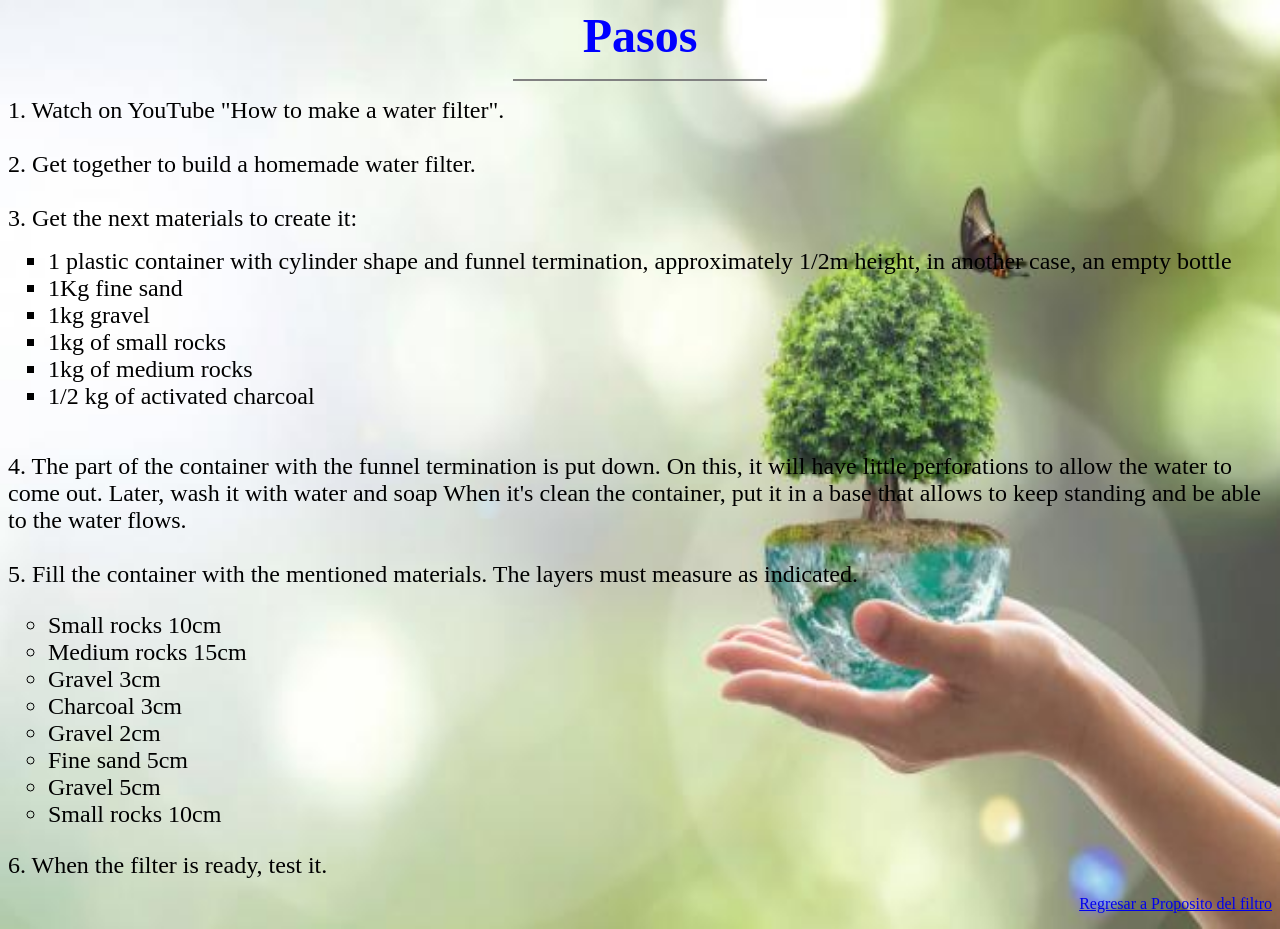
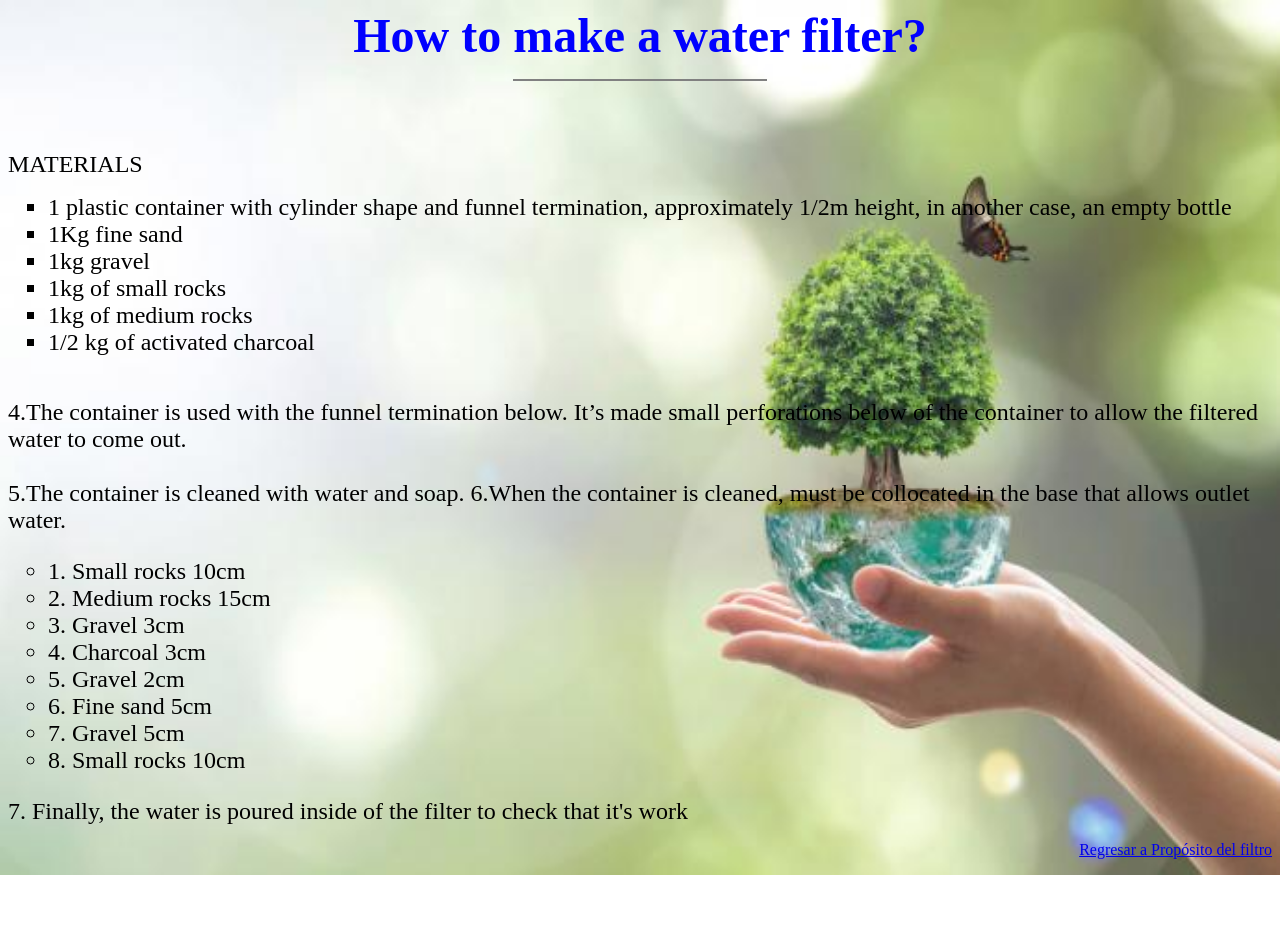
Before and after one commit to IsraVargas/filtro, a plain HTML site: page pasos.html in a window 1280 px wide. After the commit the page ends 875 px from the top, so only its background shows below. Drawn offline with Linux system fonts and the light colour scheme.

Commit message:
Update pasos.html

```diff
--- a/pasos.html
+++ b/pasos.html
@@ -3,13 +3,12 @@
 <title>filtro de agua</title
 </head>
 <body style="background-image: url('medioambiente.jpg');background-repeat: no-repeat; background-size: 100% 100%;">
-<p align="center"><b><font size="8" color="blue">Pasos</font></b></p>
+<p align="center"><b><font size="8" color="blue">How to make a water filter?</font></b></p>
 <hr noshade width="20%" size=2></hr>
 <p align="justify"><font size="5">
-1. Watch on YouTube "How to make a water filter".<br><br>
-2. Get together to build a homemade water filter.<br>
-<br>
-3. Get the next materials to create it:<br>
+<br><br>
+
+MATERIALS<br>
 
 <ul>
 <li type="square">1 plastic container with cylinder shape and funnel termination, approximately 1/2m height, in another case, an empty bottle
@@ -24,27 +23,26 @@
 <li type="square">1/2 kg of activated charcoal
 
 </li></ul><br>
-4. The part of the container with the funnel termination is put down. On this, it will have little perforations to allow the water to come out. Later, wash it with water and soap
-When it's clean the container, put it in a base that allows to keep standing and be able to the water flows.<br><br>
+4.The container is used with the funnel termination below. It’s made small perforations below of the container to allow the filtered water to come out. <br><br>
 
-5.
-Fill the container with the mentioned materials. The layers must measure as indicated.
+5.The container is cleaned with water and soap.
+6.When the container is cleaned, must be collocated in the base that allows outlet water.
 <br>
 <ul>
-<li type="circle">Small rocks 10cm
+<li type="circle">1. Small rocks 10cm
 
-<li type="circle">Medium rocks 15cm
+<li type="circle">2. Medium rocks 15cm
 
-<li type="circle">Gravel 3cm
+<li type="circle">3. Gravel 3cm
 
-<li type="circle">Charcoal 3cm
+<li type="circle">4. Charcoal 3cm
 
-<li type="circle">Gravel 2cm
+<li type="circle">5. Gravel 2cm
 
-<li type="circle">Fine sand 5cm
+<li type="circle">6. Fine sand 5cm
 
-<li type="circle">Gravel 5cm
+<li type="circle">7. Gravel 5cm
 
-<li type="circle">Small rocks 10cm</ul>
-6. When the filter is ready, test it.</font>
-<p align="right"><a href="C:\xampp\htdocs\AguaLince\index.html">Regresar a Proposito del filtro</a></p>
+<li type="circle">8. Small rocks 10cm</ul>
+7. Finally, the water is poured inside of the filter to check that it's work</font>
+<p align="right"><a href="C:\xampp\htdocs\AguaLince\index.html">Regresar a Propósito del filtro</a></p>
```
